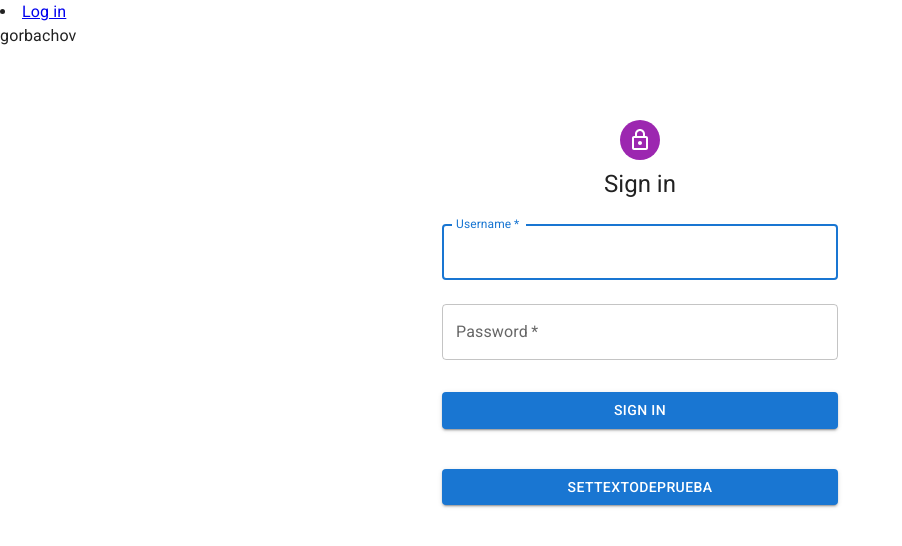
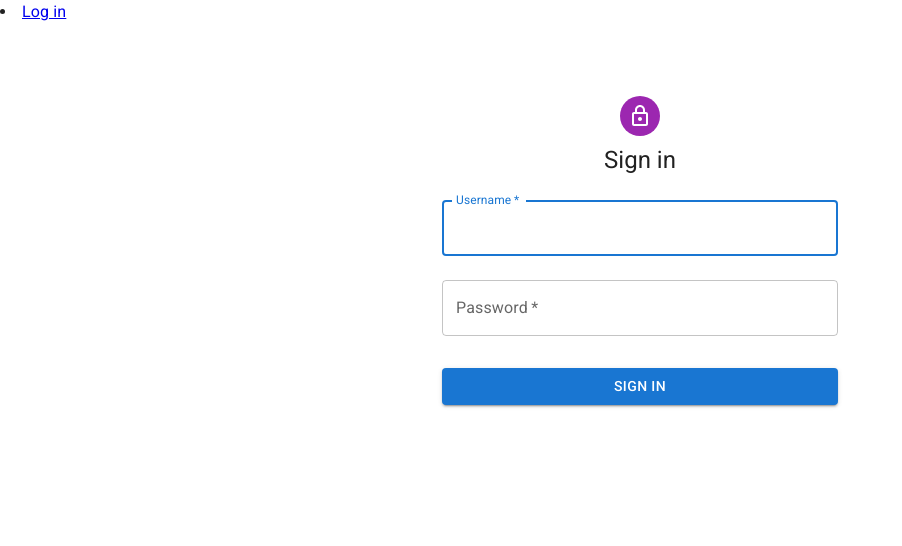
Before and after one commit to moebz/user-crud-react, a React (Create React App) app: page /login in a window 1280 px wide. Shown: the top 546 px of the page, without its empty margins (0-902 px from the left). Built offline with nearby package versions, Linux system fonts and the light colour scheme.

Commit message:
simulate login

```diff
--- a/src/App.js
+++ b/src/App.js
@@ -2,13 +2,11 @@ import React, { useState, useEffect } from "react";
 import { Login } from "./Login";
 import { Home } from "./Home";
 import { Landing } from "./Landing";
-import { BrowserRouter } from "react-router-dom";
-import { Routes, Route, Link, Outlet } from "react-router-dom";
+import { Routes, Route, Link } from "react-router-dom";
 import AuthService from "./auth.service";
 
-const AppLayout = () => {
-  const [currentUser, setCurrentUser] = useState(null);
-  const [textoDePrueba, setTextoDePrueba] = useState('gorbachov');
+function App() {
+  const [currentUser, setCurrentUser] = useState(undefined);
 
   useEffect(() => {
     const user = AuthService.getCurrentUser();
@@ -20,7 +18,7 @@ const AppLayout = () => {
 
   const logOut = () => {
     AuthService.logout();
-    setCurrentUser(null);
+    setCurrentUser(undefined);
   };
 
   return (
@@ -43,29 +41,14 @@ const AppLayout = () => {
           </li>
         </div>
       )}
-      {textoDePrueba}
-      <Outlet context={{ setCurrentUser, setTextoDePrueba }} />
-    </>
-  );
-};
-
-function App() {
-  return (
-    <BrowserRouter>
-      <Routes>
-        <Route
-          path="/"
-          element={<AppLayout />}
-        >
-          <Route
-            path="/login"
-            element={<Login />}
-          />
+      <div>
+        <Routes>
+          <Route path="/login" element={<Login setCurrentUser={setCurrentUser} />} />
           <Route path="/home" element={<Home />} />
           <Route path="/" element={<Landing />} />
-        </Route>
-      </Routes>
-    </BrowserRouter>
+        </Routes>
+      </div>
+    </>
   );
 }
 
--- a/src/Login.js
+++ b/src/Login.js
@@ -13,13 +13,13 @@ import Typography from "@mui/material/Typography";
 import Container from "@mui/material/Container";
 import AuthService from "./auth.service";
 
-import { useNavigate, useOutletContext } from "react-router-dom";
+import { useNavigate } from "react-router-dom";
 import { CircularProgress } from "@mui/material";
 
-function Login() {
+function Login({ setCurrentUser }) {
   const navigate = useNavigate();
   const [loading, setLoading] = useState(false);
-  const { setCurrentUser, setTextoDePrueba } = useOutletContext();
+
 
   const handleSubmit = async (event) => {
     event.preventDefault();
@@ -33,13 +33,11 @@ function Login() {
 
     try {
       setLoading(true);
-      setCurrentUser(
-        await AuthService.login(
-          data.get("username"),
-          data.get("password"),
-          setCurrentUser
-        )
-      );
+      setCurrentUser(await AuthService.login(
+        data.get("username"),
+        data.get("password"),
+        setCurrentUser
+      ));
       navigate("/home");
       // window.location.reload();
     } catch (error) {
@@ -113,14 +111,6 @@ function Login() {
             >
               Sign In
             </Button>
-            <Button
-              onClick={() => setTextoDePrueba('vladimir putin')}
-              fullWidth
-              variant="contained"
-              sx={{ mt: 3, mb: 2 }}
-            >
-              setTextoDePrueba
-            </Button>
           </Box>
         </Box>
       )}
```
Also changed, not shown: src/index.js (+5 -3 lines).
